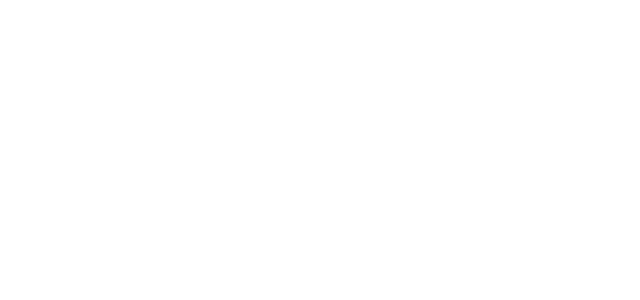
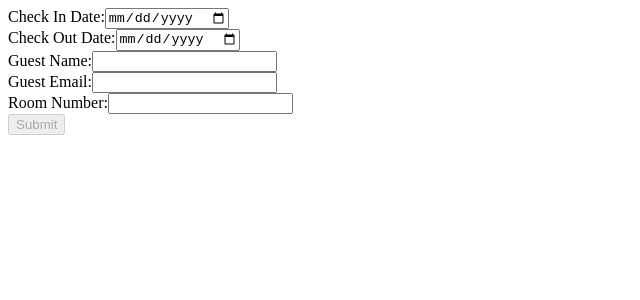
Before and after one commit to nadun96/ng-hotel-management-app, an Angular app: page /edit/1 in a window 1280 px wide. Before the commit this address led to /. Shown: the top 300 px of the page, without its empty margins (0-640 px from the left). Built offline with nearby package versions, Linux system fonts and the light colour scheme.

Commit message:
feat: implement edit and delete functionality for reservations

```diff
--- a/src/app/app-routing.module.ts
+++ b/src/app/app-routing.module.ts
@@ -8,6 +8,7 @@ const routes: Routes = [
   { path: "", component: HomeComponent },
   { path: "list", component: ReservationListComponent },
   { path: "new", component: ReservationFromComponent },
+  { path: "edit/:id", component: ReservationFromComponent },
 ];
 
 @NgModule({
--- a/src/app/reservation-from/reservation-from.component.ts
+++ b/src/app/reservation-from/reservation-from.component.ts
@@ -1,7 +1,7 @@
 import { Component, OnInit } from '@angular/core';
 import { FormGroup, FormControl, Validators, FormBuilder } from '@angular/forms';
 import { ReservationService } from '../reservation/reservation.service';
-import { Router } from '@angular/router';
+import { ActivatedRoute, Router } from '@angular/router';
 
 @Component({
   selector: 'app-reservation-from',
@@ -12,7 +12,7 @@ export class ReservationFromComponent implements OnInit {
 
   reservationForm: FormGroup = new FormGroup({});
 
-  constructor(private formBuilder: FormBuilder, private reservationService: ReservationService, private router: Router) { }
+  constructor(private formBuilder: FormBuilder, private reservationService: ReservationService, private router: Router, private activatedRoute: ActivatedRoute) { }
 
   ngOnInit(): void {
     this.reservationForm = this.formBuilder.group({
@@ -22,12 +22,22 @@ export class ReservationFromComponent implements OnInit {
       checkOutDate: ['', Validators.required],
       roomNumber: ['', [Validators.required, Validators.min(1)]]
     });
+    let id = this.activatedRoute.snapshot.paramMap.get('id');
+    if (id) {
+      let reservation = this.reservationService.getReservation(id);
+      if (reservation) { this.reservationForm.patchValue(reservation) };
+    }
   }
 
   onSubmit() {
     if (this.reservationForm.valid) {
-      this.reservationService.addReservation(this.reservationForm.value);
-      this.reservationForm.reset();
+      let reservation = this.reservationForm.value;
+      let id = this.activatedRoute.snapshot.paramMap.get('id');
+      if (id) {
+        this.reservationService.updateReservation(id, reservation);
+      } else {
+        this.reservationService.addReservation(this.reservationForm.value);
+      }
       this.router.navigate(['/list']);
     }
   }
--- a/src/app/reservation-list/reservation-list.component.html
+++ b/src/app/reservation-list/reservation-list.component.html
@@ -6,6 +6,8 @@
     <li *ngFor="let reservation of reservations">
         {{ reservation.guestName }} - Room {{ reservation.roomNumber }} - Check-in: {{ reservation.checkInDate }} -
         Check-out: {{ reservation.checkOutDate }} - Email: {{ reservation.guestEmail }}
+        <button (click)="deleteReservation(reservation.id)">Delete</button>
+        <button [routerLink]="['/edit', reservation.id]">Edit</button>
     </li>
 </ul>
 
--- a/src/app/reservation-list/reservation-list.component.ts
+++ b/src/app/reservation-list/reservation-list.component.ts
@@ -18,4 +18,9 @@ export class ReservationListComponent implements OnInit {
     this.reservations = this.reservationService.getReservations();
   }
 
+  deleteReservation(id: string): void {
+    this.reservationService.deleteReservation(id);
+    this.reservations = this.reservationService.getReservations();
+  }
+
 }
--- a/src/app/reservation/reservation.module.ts
+++ b/src/app/reservation/reservation.module.ts
@@ -3,6 +3,7 @@ import { CommonModule } from '@angular/common';
 import { ReservationListComponent } from '../reservation-list/reservation-list.component';
 import { ReservationFromComponent } from '../reservation-from/reservation-from.component';
 import { FormsModule, ReactiveFormsModule } from '@angular/forms';
+import { RouterModule } from '@angular/router';
 
 
 
@@ -14,7 +15,8 @@ import { FormsModule, ReactiveFormsModule } from '@angular/forms';
   imports: [
     CommonModule,
     FormsModule,
-    ReactiveFormsModule
+    ReactiveFormsModule,
+    RouterModule
   ]
 })
 export class ReservationModule { }
--- a/src/app/reservation/reservation.service.ts
+++ b/src/app/reservation/reservation.service.ts
@@ -10,6 +10,7 @@ export class ReservationService {
   constructor() {
     const storedReservations = localStorage.getItem('reservations');
     this.reservations = storedReservations ? JSON.parse(storedReservations) : [];
+    console.log(this.reservations);
 
   }
 
@@ -22,20 +23,24 @@ export class ReservationService {
   }
 
   addReservation(reservation: Reservation): void {
+    reservation.id = Date.now().toString();
     this.reservations.push(reservation);
     localStorage.setItem('reservations', JSON.stringify(this.reservations));
+    console.log(this.reservations);
   }
 
   deleteReservation(id: string): void {
     let index = this.reservations.findIndex(reservation => reservation.id === id);
     this.reservations.splice(index, 1);
     localStorage.setItem('reservations', JSON.stringify(this.reservations));
+    console.log(this.reservations);
   }
 
-  updateReservation(updatedReservation: Reservation): void {
-    let index = this.reservations.findIndex(reservation => reservation.id === updatedReservation.id);
+  updateReservation(id: string, updatedReservation: Reservation): void {
+    let index = this.reservations.findIndex(reservation => reservation.id === id);
     this.reservations[index] = updatedReservation;
     localStorage.setItem('reservations', JSON.stringify(this.reservations));
+    console.log(this.reservations);
   }
 
 
```
